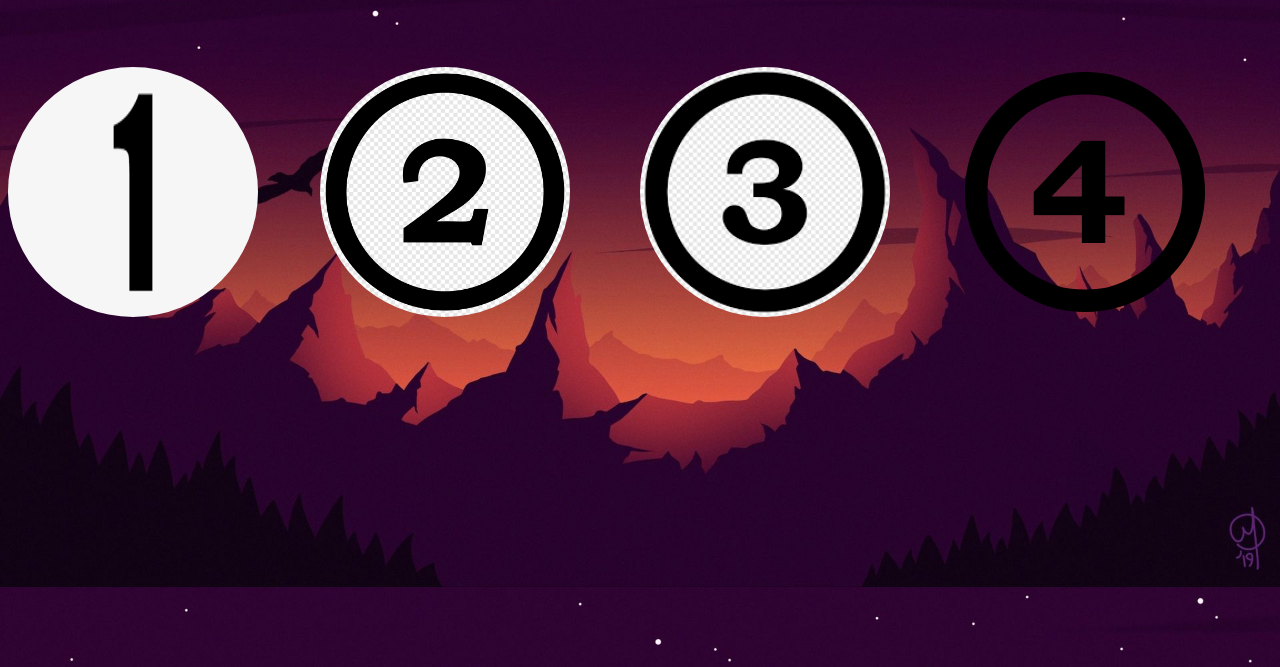
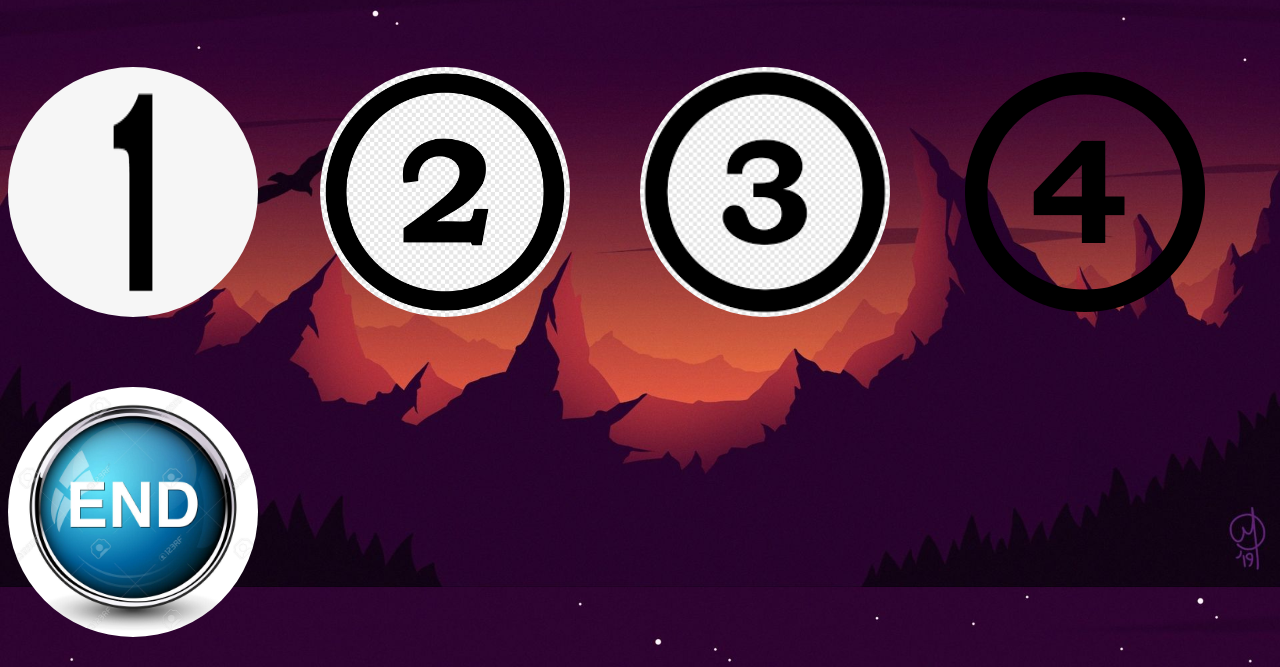
Before and after one commit to Jaimeneosistemas/Proyecto, a plain HTML site: page p2.html in a window 1280 px wide. Shown: the part 133-800 px from the top of the page. Drawn offline with Linux system fonts and the light colour scheme.

Commit message:
Add files via upload

```diff
--- a/estilosp2.css
+++ b/estilosp2.css
@@ -59,3 +59,11 @@ left: 45px;
     top: 25%;
     left: 75%;
 }
+
+.final{
+    position: absolute;
+    width: 250px;
+    height: 250px;
+    border-radius: 100%;
+    top: 65%;
+}
--- a/p2.html
+++ b/p2.html
@@ -14,5 +14,6 @@
     <a href="entrega2.html"><img class="bot2" src="2.png"></a>
     <a href="entrega3.html"><img class="bot3" src="3.png"></a>
     <a href="entrega4.html"><img class="bot4" src="4.png"></a>
+    <a href="final.html"><img class="final" src="final.jpg"></a>
 </body>
 </html>
```
Also changed, not shown: final.html (added, +14 -0 lines), final.jpg (added).
